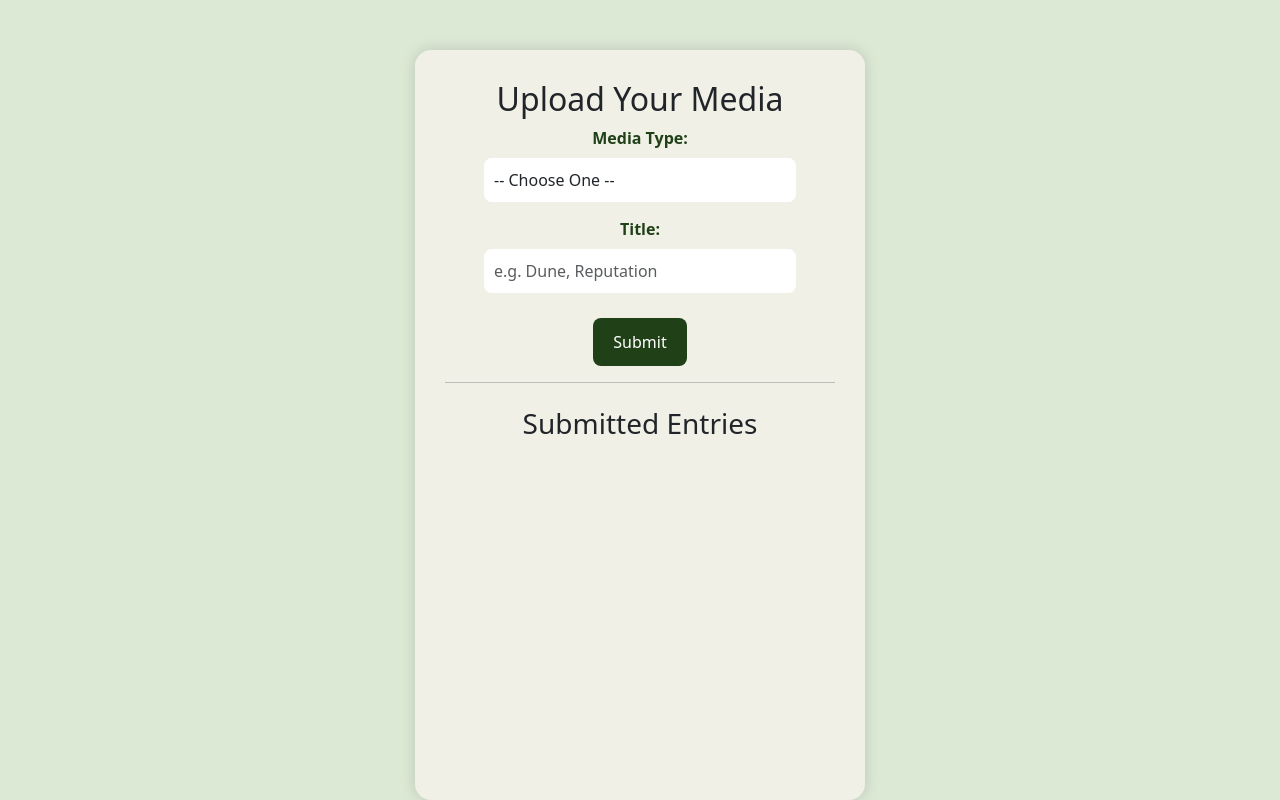
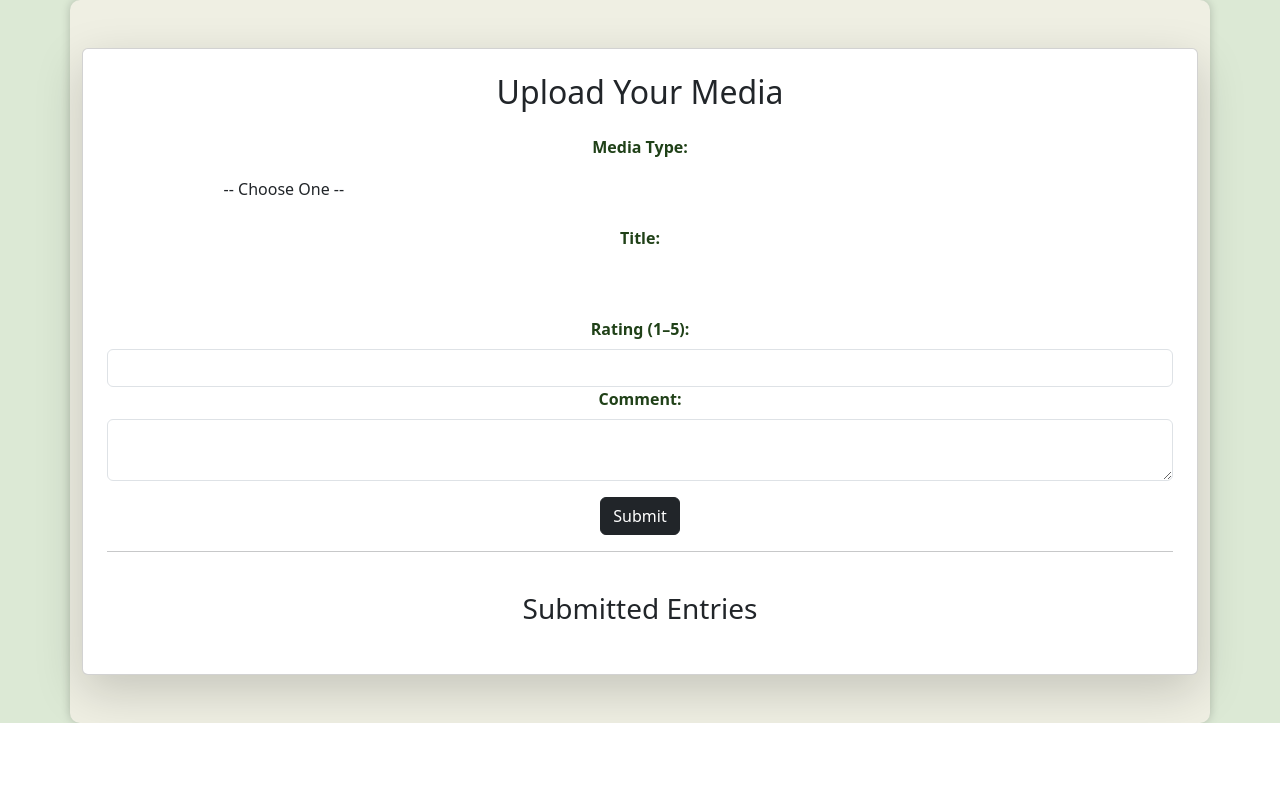
Before and after one commit to fudgeg/Group69-AgileWebProject, a Flask app: page /upload in a window 1280 px wide. Shown: the part 86-886 px from the top of the page. After the commit the page ends 809 px from the top, so only its background shows below. Run offline with Flask 3, Linux system fonts and the light colour scheme; the visitor is signed in with stand-in values (Sample User, id 1).

Commit message:
Implemented polymorphic media data models and dynamic upload form with type-specific fields

```diff
--- a/app/routes.py
+++ b/app/routes.py
@@ -3,7 +3,8 @@
 from .models import db, MediaEntry, User
 from werkzeug.security import generate_password_hash, check_password_hash
 from werkzeug.utils import secure_filename
-
+from datetime import datetime
+from app.models import db, MediaEntry, Book, Movie, TVShow, Music
 main = Blueprint('main', __name__)
 
 @main.route('/')
@@ -157,14 +158,64 @@
         return redirect(url_for('main.login'))
 
     if request.method == 'POST':
-        media_type = request.form.get('mediaType')
-        title = request.form.get('mediaTitle')
-        if media_type and title:
-            new_entry = MediaEntry(media_type=media_type, title=title, user_id=user_id)
-            db.session.add(new_entry)
-            db.session.commit()
-            flash("Media entry added.")
+        media_type = request.form.get('media_type')
+        title = request.form.get('title')
+        rating = request.form.get('rating') or None
+        comment = request.form.get('comment') or None
 
+        def parse_date(val):
+            return datetime.strptime(val, '%Y-%m-%d') if val else None
+
+        if media_type == 'book':
+            entry = Book(
+                media_type='book',
+                title=title,
+                rating=rating,
+                comments=comment,
+                genre=request.form.get('genre'),
+                author=request.form.get('author'),
+                date_started=parse_date(request.form.get('date_started')),
+                date_finished=parse_date(request.form.get('date_finished')),
+                status=request.form.get('status'),
+                user_id=user_id
+            )
+        elif media_type == 'movie':
+            entry = Movie(
+                media_type='movie',
+                title=title,
+                rating=rating,
+                comments=comment,
+                genre=request.form.get('genre'),
+                consumed_date=parse_date(request.form.get('watched_date')),
+                user_id=user_id
+            )
+        elif media_type == 'tv_show':
+            entry = TVShow(
+                media_type='tv_show',
+                title=title,
+                rating=rating,
+                comments=comment,
+                genre=request.form.get('genre'),
+                consumed_date=parse_date(request.form.get('watched_date')),
+                user_id=user_id
+            )
+        elif media_type == 'music':
+            entry = Music(
+                media_type='music',
+                title=title,
+                rating=rating,
+                comments=comment,
+                genre=request.form.get('genre'),
+                artist=request.form.get('artist'),
+                user_id=user_id
+            )
+        else:
+            flash("Invalid media type selected.", "error")
+            return redirect(url_for('main.upload_page'))
+
+        db.session.add(entry)
+        db.session.commit()
+        flash("Media entry added successfully!", "success")
         return redirect(url_for('main.upload_page'))
 
     # Show only the entries for the logged-in user only by filtering by user_id
--- a/app/static/js/scripts.js
+++ b/app/static/js/scripts.js
@@ -0,0 +1,11 @@
+function toggleFields() {
+    const type = document.getElementById("mediaType").value;
+    const sections = ["book", "movie", "tvShow", "music"];
+
+    sections.forEach(section => {
+      const sectionDiv = document.getElementById(section + "Fields");
+      if (sectionDiv) {
+        sectionDiv.style.display = section === type ? "block" : "none";
+      }
+    });
+  }
--- a/app/templates/upload.html
+++ b/app/templates/upload.html
@@ -5,43 +5,139 @@
     background-color: #dce9d5 !important; /* matches the Home page */
   }
 </style>
-<div class="page-wrapper">
-  <div class="upload-box">
-    <h2>Upload Your Media</h2>
+
+<div class="container py-5">
+  <div class="card p-4 shadow-lg">
+    <h2 class="mb-4 text-center">Upload Your Media</h2>
     <form method="POST">
+      <!-- Media Type Selection -->
       <div class="form-group">
         <label for="mediaType">Media Type:</label>
-        <select id="mediaType" name="mediaType" required class="form-control">
+        <select id="mediaType" name="media_type" class="form-control" required onchange="toggleFields()">
           <option value="">-- Choose One --</option>
-          <option value="Book">Book</option>
-          <option value="TV Show">TV Show</option>
-          <option value="Movie">Movie</option>
-          <option value="Music">Music</option>
+          <option value="book">Book</option>
+          <option value="tv_show">TV Show</option>
+          <option value="movie">Movie</option>
+          <option value="music">Music</option>
         </select>
       </div>
 
+      <!-- Shared Fields -->
       <div class="form-group">
         <label for="mediaTitle">Title:</label>
-        <input
-          type="text"
-          id="mediaTitle"
-          name="mediaTitle"
-          class="form-control"
-          placeholder="e.g. Dune, Reputation"
-          required
-        />
+        <input type="text" id="mediaTitle" name="title" class="form-control" required />
       </div>
 
-      <button type="submit" class="submit-btn">Submit</button>
+      <div class="form-group">
+        <label for="rating">Rating (1–5):</label>
+        <input type="number" id="rating" name="rating" class="form-control" min="1" max="5" />
+      </div>
+
+      <div class="form-group">
+        <label for="comment">Comment:</label>
+        <textarea id="comment" name="comment" class="form-control"></textarea>
+      </div>
+
+      <!-- Book-specific Fields -->
+      <div id="bookFields" style="display: none;">
+        <div class="form-group"><label>Author:</label><input type="text" name="author" class="form-control" /></div>
+        <div class="form-group">
+          <label>Genre:</label>
+          <select name="genre" class="form-control">
+            <option value="">-- Choose Genre --</option>
+            <option value="Fiction">Fiction</option>
+            <option value="Sci-Fi">Sci-Fi</option>
+            <option value="Fantasy">Fantasy</option>
+            <option value="Memoir">Memoir</option>
+            <option value="Non-Fiction">Non-Fiction</option>
+            <option value="Romance">Romance</option>
+            <option value="Mystery">Mystery</option>
+            <option value="Historical">Historical</option>
+          </select>
+        </div>
+
+        <div class="form-group"><label>Date Started:</label><input type="date" name="date_started" class="form-control" /></div>
+        <div class="form-group"><label>Date Finished:</label><input type="date" name="date_finished" class="form-control" /></div>
+        <div class="form-group">
+          <label>Status:</label>
+          <select name="status" class="form-control">
+            <option value="">-- Select Status --</option>
+            <option value="in_progress">In Progress</option>
+            <option value="finished">Finished</option>
+            <option value="abandoned">Abandoned</option>
+          </select>
+        </div>
+      </div>
+
+      <!-- Movie-specific Fields -->
+      <div id="movieFields" style="display: none;">
+        <div class="form-group">
+          <label>Genre:</label>
+          <select name="genre" class="form-control">
+            <option value="">-- Choose Genre --</option>
+            <option value="Drama">Drama</option>
+            <option value="Action">Action</option>
+            <option value="Comedy">Comedy</option>
+            <option value="Thriller">Thriller</option>
+            <option value="Horror">Horror</option>
+            <option value="Documentary">Documentary</option>
+            <option value="Animation">Animation</option>
+          </select>
+        </div>
+        <div class="form-group"><label>Watched Date:</label><input type="date" name="watched_date" class="form-control" /></div>
+      </div>
+
+      <!-- TV Show-specific Fields -->
+      <div id="tvShowFields" style="display: none;">
+        <div class="form-group">
+          <label>Genre:</label>
+          <select name="genre" class="form-control">
+            <option value="">-- Choose Genre --</option>
+            <option value="Drama">Drama</option>
+            <option value="Action">Action</option>
+            <option value="Comedy">Comedy</option>
+            <option value="Thriller">Thriller</option>
+            <option value="Horror">Horror</option>
+            <option value="Documentary">Documentary</option>
+            <option value="Animation">Animation</option>
+          </select>
+        </div>
+        <div class="form-group"><label>Watched Date:</label><input type="date" name="watched_date" class="form-control" /></div>
+      </div>
+
+      <!-- Music-specific Fields -->
+      <div id="musicFields" style="display: none;">
+        <div class="form-group"><label>Artist:</label><input type="text" name="artist" class="form-control" /></div>
+        <div class="form-group">
+          <label>Genre:</label>
+          <select name="genre" class="form-control">
+            <option value="">-- Choose Genre --</option>
+            <option value="Pop">Pop</option>
+            <option value="Rock">Rock</option>
+            <option value="Jazz">Jazz</option>
+            <option value="Classical">Classical</option>
+            <option value="Hip-Hop">Hip-Hop</option>
+            <option value="R&B">R&B</option>
+            <option value="Electronic">Electronic</option>
+            <option value="Indie">Indie</option>
+          </select>
+        </div>
+      </div>
+
+      <button type="submit" class="btn btn-dark mt-3">Submit</button>
     </form>
 
     <hr />
     <h3 class="mt-4">Submitted Entries</h3>
     <ul>
       {% for entry in entries %}
-      <li><strong>{{ entry.media_type }}:</strong> {{ entry.title }}</li>
+        <li><strong>{{ entry.media_type|capitalize }}:</strong> {{ entry.title }}</li>
       {% endfor %}
     </ul>
   </div>
 </div>
+
+<!-- Load JavaScript logic from static file -->
+<script src="{{ url_for('static', filename='js/scripts.js') }}"></script>
+
 {% endblock %}
```
Also changed, not shown: app/__init__.py (+4 -4 lines), app/models.py (+54 -1 lines).
